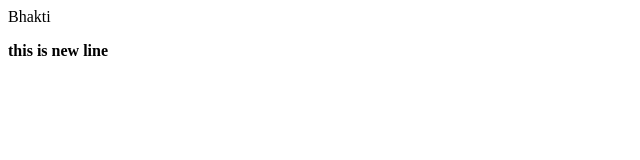
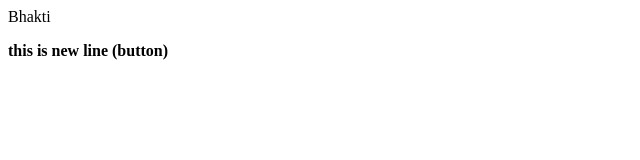
Before and after one commit to bhaktisutar04/localrepo, a plain HTML site: page index.html in a window 1280 px wide. Shown: the full height of the page, 0-640 px from the left. Drawn offline with Linux system fonts and the light colour scheme.

```diff
--- a/index.html
+++ b/index.html
@@ -1,4 +1,4 @@
 <p>
     Bhakti
 </p>
-<b>this is new line</b>
+<b>this is new line (button)</b>
```
